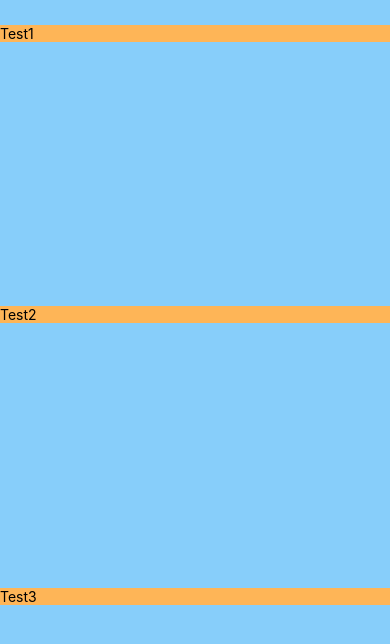
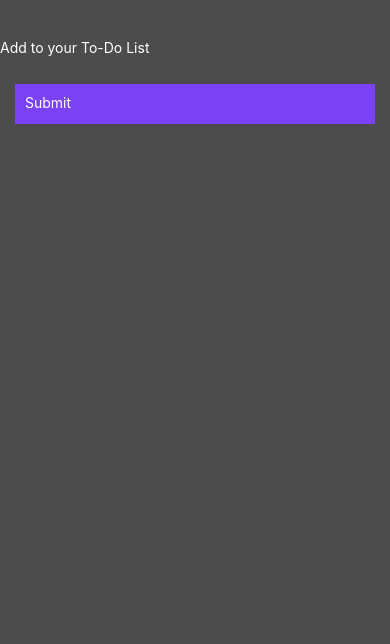
Before and after one commit to mkmorfess/To_Do_ReactNative, a React Native app: screen / in a window 390 px wide. Shown: the top 644 px of the page. Built offline with nearby package versions, Linux system fonts and the light colour scheme.

Commit message:
added some more functionality

```diff
--- a/app/components/Component1.js
+++ b/app/components/Component1.js
@@ -1,6 +1,7 @@
 import React from 'react';
 import { StyleSheet, Text, View, TextInput, TouchableOpacity } from 'react-native';
 import { Card, CardTitle, CardContent, CardAction, CardButton, CardImage } from 'react-native-cards';
+import axios from 'axios';
 
 export default class Component1 extends React.Component {
 
@@ -10,7 +11,17 @@ export default class Component1 extends React.Component {
   }
 
   onHandleSubmit = () => {
-    console.log(this.state.text)
+    console.log("Works")
+
+    axios.get("/api/todos").then(response => {
+      console.log(response)
+    })
+
+    // fetch("/api/todos", {
+    //   method: 'GET'
+    // }).then(response => {
+    //   console.log(response.json())
+    // })
   }
 
 
@@ -18,15 +29,12 @@ export default class Component1 extends React.Component {
   render() {
     return (
       <View style={styles.container}>
-        <View style={styles.textInput}><Text style={styles.theText}>Test1</Text></View>
+
+        {/* <View style={styles.textInput}><Text style={styles.theText}>Test1</Text></View>
         <View style={styles.textInput}><Text style={styles.theText}>Test2</Text></View>
-        <View style={styles.textInput}><Text style={styles.theText}>Test3</Text></View>
+        <View style={styles.textInput}><Text style={styles.theText}>Test3</Text></View> */}
         {/* <Card style={styles.textInput}>
             <CardContent text="To-Do List!" />
-            <TextInput
-              placeholder="Add to your To-Do List"
-              onChangeText={(text) => this.setState({ text })}
-              />
             <CardAction
               separator={true}
               inColumn={false}>
@@ -37,6 +45,18 @@ export default class Component1 extends React.Component {
               />
             </CardAction>
           </Card> */}
+
+        <TextInput
+          style={styles.theText}
+          placeholder="Add to your To-Do List"
+          onChangeText={(text) => this.setState({ text })}
+        />
+
+        <TouchableOpacity style={styles.textInput} onPress={() => this.onHandleSubmit()}>
+          <View style={styles.textInput}>
+            <Text style={styles.submitButton}>Submit</Text>
+          </View>
+        </TouchableOpacity>
       </View>
     );
   }
@@ -45,13 +65,13 @@ export default class Component1 extends React.Component {
 const styles = StyleSheet.create({
   container: {
     flex: 1,
-    backgroundColor: '#87cefa',
+    backgroundColor: 'rgba(0,0,0,0.7)',
     alignSelf: 'stretch'
   },
   theText: {
-    backgroundColor: '#FEB557',
-    marginTop: 25,
-    justifyContent: 'space-between'
+    height: 44,
+    color: "#fff",
+    marginTop: 25
   },
   textInput: {
     flex: 1
@@ -61,6 +81,7 @@ const styles = StyleSheet.create({
     height: 66
   },
   submitButton: {
+    color: "#fff",
     backgroundColor: '#7a42f4',
     padding: 10,
     margin: 15,
```
Also changed, not shown: controller/ToDoList.js (added, +8 -0 lines), package.json (+7 -1 lines), server.js (added, +25 -0 lines).
